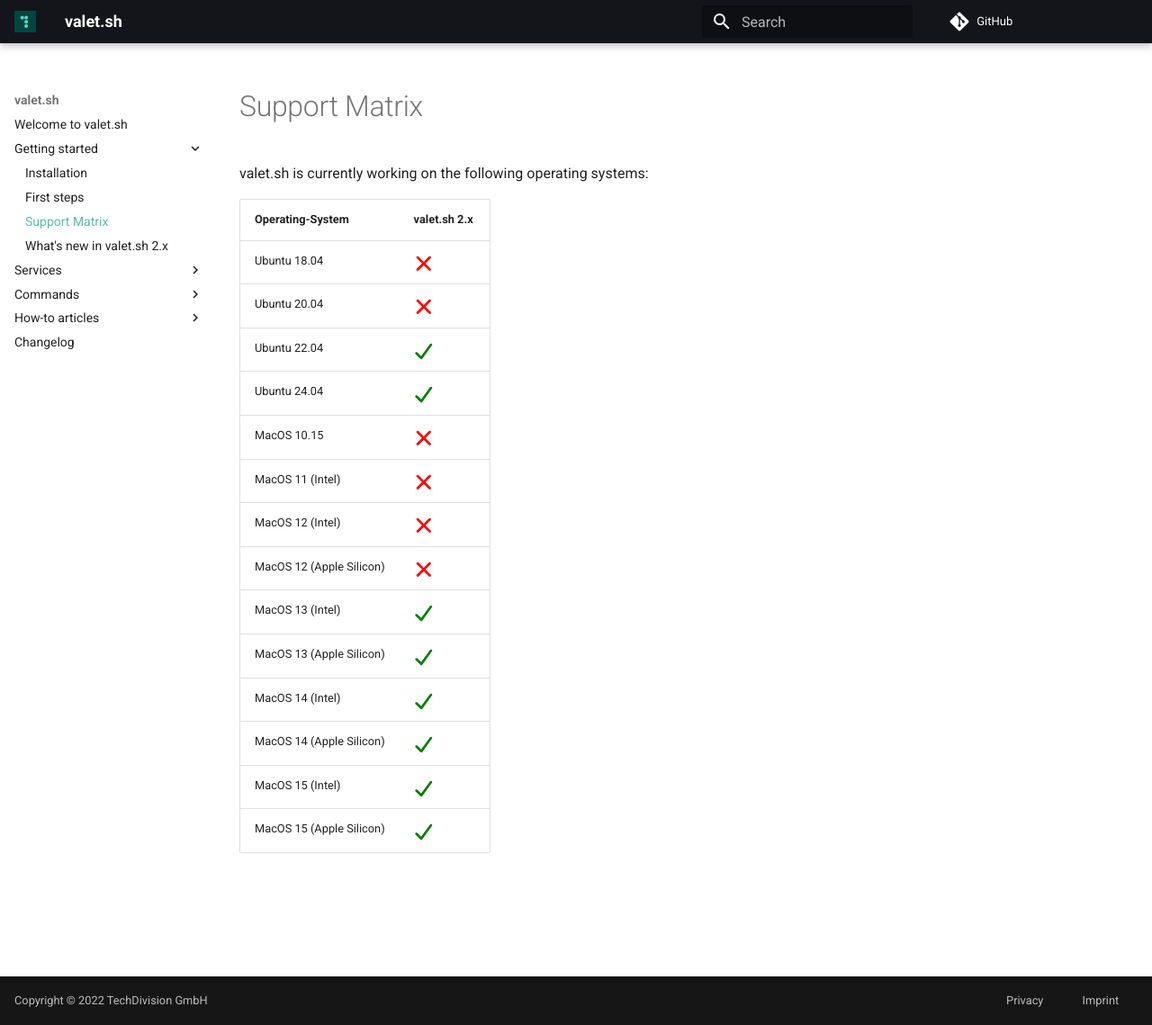
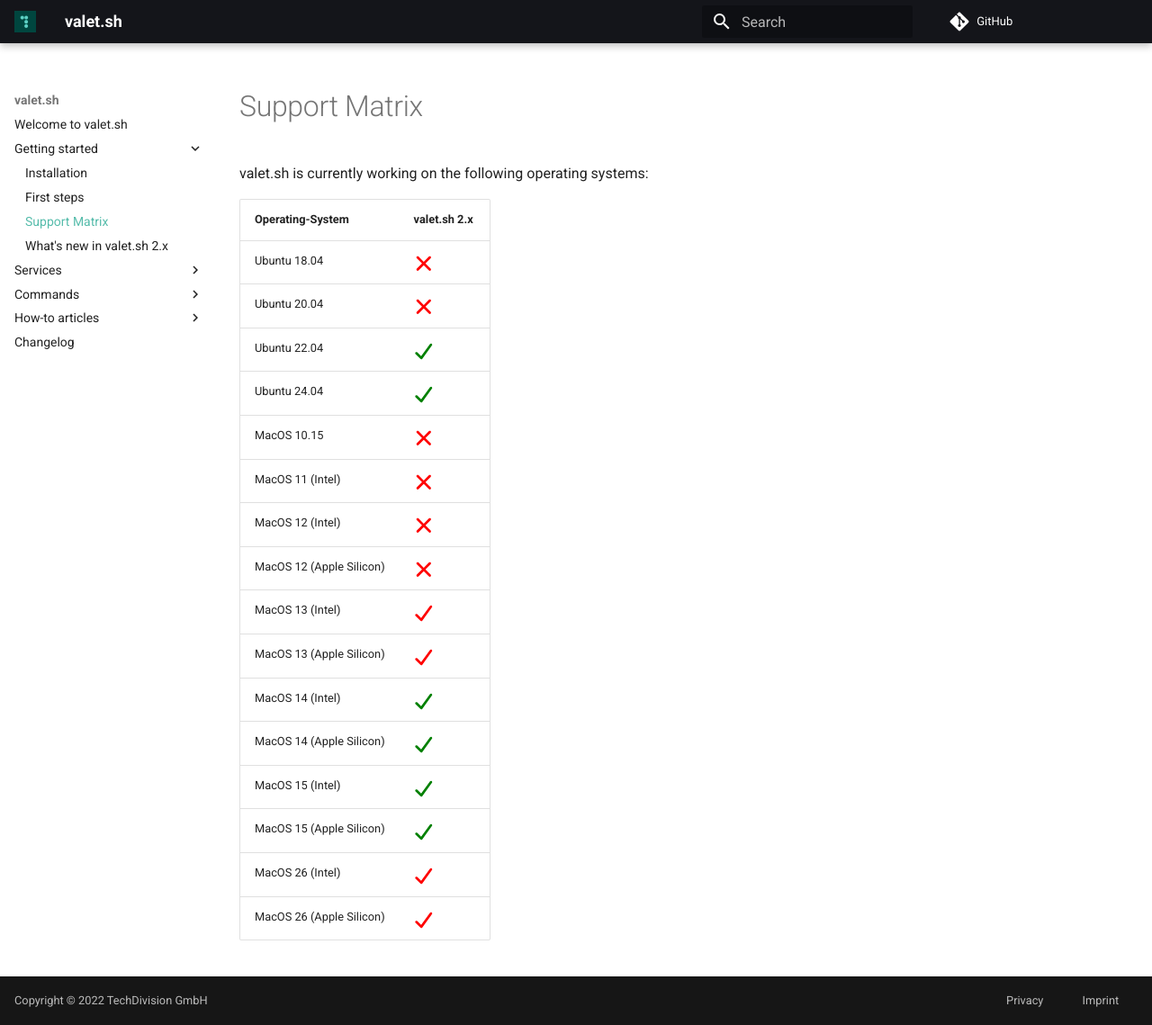
Before and after one commit to valet-sh/docs, an MkDocs documentation site: the page built from docs/getting-started/support-matrix.md, in a window 1280 px wide and 1139 px high. Shown: the whole window at 90% size. Built offline with MkDocs 1.6.1 and Material for MkDocs 9.7.7, drawn with Linux system fonts in a browser that asks for light colours; comment, search, counter and statistics services are not loaded.

Commit message:
Update support-matrix.md

```diff
--- a/docs/getting-started/support-matrix.md
+++ b/docs/getting-started/support-matrix.md
@@ -17,9 +17,11 @@
 | MacOS 11 (Intel)         | :fontawesome-solid-xmark:{ .cross-mark } |
 | MacOS 12 (Intel)         | :fontawesome-solid-xmark:{ .cross-mark } |
 | MacOS 12 (Apple Silicon) | :fontawesome-solid-xmark:{ .cross-mark } |
-| MacOS 13 (Intel)         | :fontawesome-solid-check:{ .check-mark } |
-| MacOS 13 (Apple Silicon) | :fontawesome-solid-check:{ .check-mark } |
+| MacOS 13 (Intel)         | :fontawesome-solid-check:{ .cross-mark } |
+| MacOS 13 (Apple Silicon) | :fontawesome-solid-check:{ .cross-mark } |
 | MacOS 14 (Intel)         | :fontawesome-solid-check:{ .check-mark } |
 | MacOS 14 (Apple Silicon) | :fontawesome-solid-check:{ .check-mark } |
 | MacOS 15 (Intel)         | :fontawesome-solid-check:{ .check-mark } |
 | MacOS 15 (Apple Silicon) | :fontawesome-solid-check:{ .check-mark } |
+| MacOS 26 (Intel)         | :fontawesome-solid-check:{ .cross-mark } |
+| MacOS 26 (Apple Silicon) | :fontawesome-solid-check:{ .cross-mark } |
```
